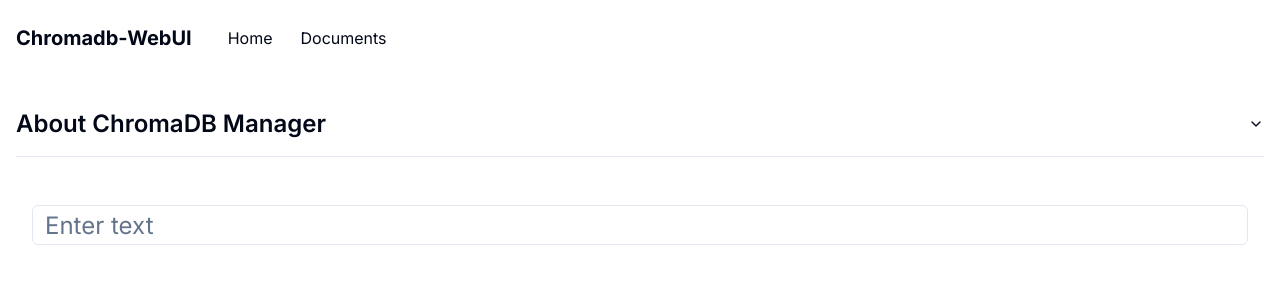
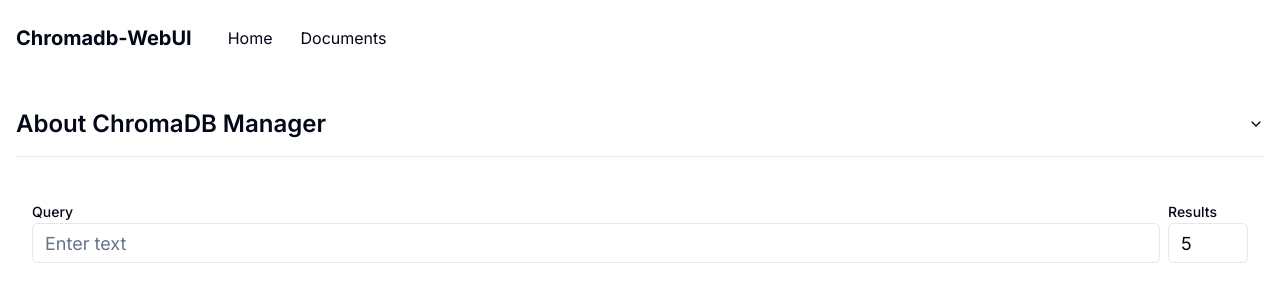
Before and after one commit to treeleaves30760/chromadb-WebUI, a Next.js app in the folder frontend-react/: page / in a window 1280 px wide. Shown: the top 302 px of the page. Built offline with nearby package versions, Linux system fonts and the light colour scheme.

Commit message:
feat: Add label component for UI consistency

```diff
--- a/frontend-react/package.json
+++ b/frontend-react/package.json
@@ -10,6 +10,7 @@
   },
   "dependencies": {
     "@radix-ui/react-accordion": "^1.2.0",
+    "@radix-ui/react-label": "^2.1.0",
     "@radix-ui/react-navigation-menu": "^1.2.0",
     "@radix-ui/react-slot": "^1.1.0",
     "class-variance-authority": "^0.7.0",
--- a/frontend-react/src/components/query.tsx
+++ b/frontend-react/src/components/query.tsx
@@ -4,6 +4,7 @@
 import { Input } from "@/components/ui/input";
 import { Card, CardContent, CardHeader, CardTitle } from "@/components/ui/card";
 import { Alert, AlertDescription } from "@/components/ui/alert";
+import { Label } from "@/components/ui/label";
 import ReactMarkdown from "react-markdown";
 
 interface Document {
@@ -15,15 +16,16 @@
 
 export default function DocumentQuery() {
 	const [inputText, setInputText] = useState("");
+	const [nResult, setNResult] = useState("5"); // Default to 5 results
 	const [documents, setDocuments] = useState<Document[]>([]);
 	const [error, setError] = useState<string | null>(null);
 
-	const queryDocument = useCallback(async (query: string) => {
+	const queryDocument = useCallback(async (query: string, n: number) => {
 		try {
-			const response = await fetch(LOCAL_SERVER + "/query_document", {
+			const response = await fetch(`${LOCAL_SERVER}/query_document`, {
 				method: "POST",
 				headers: { "Content-Type": "application/json" },
-				body: JSON.stringify({ content: query }),
+				body: JSON.stringify({ content: query, n_result: n }),
 			});
 			const data = await response.json();
 
@@ -47,14 +49,14 @@
 	useEffect(() => {
 		if (inputText) {
 			const debounceTimer = setTimeout(() => {
-				queryDocument(inputText);
+				queryDocument(inputText, parseInt(nResult));
 			}, 300); // Debounce for 300ms
 
 			return () => clearTimeout(debounceTimer);
 		} else {
 			setDocuments([]);
 		}
-	}, [inputText, queryDocument]);
+	}, [inputText, nResult, queryDocument]);
 
 	return (
 		<div className="container mx-auto p-4">
@@ -63,13 +65,38 @@
 					<AlertDescription>{error}</AlertDescription>
 				</Alert>
 			)}
+			<div className="flex flex-col space-y-2 mb-4">
+				<div className="flex items-end space-x-2">
+					<div className="flex-grow">
+						<Label htmlFor="query-input" className="mb-1 block">
+							Query
+						</Label>
 						<Input
+							id="query-input"
 							type="text"
 							value={inputText}
 							onChange={(e) => setInputText(e.target.value)}
-				className="mb-4 text-2xl"
+							className="text-lg"
 							placeholder="Enter text"
 						/>
+					</div>
+					<div className="w-20">
+						<Label htmlFor="n-result-input" className="mb-1 block">
+							Results
+						</Label>
+						<Input
+							id="n-result-input"
+							type="number"
+							value={nResult}
+							onChange={(e) => setNResult(e.target.value)}
+							className="text-lg"
+							placeholder="#"
+							min="1"
+							max="99"
+						/>
+					</div>
+				</div>
+			</div>
 			{documents.map((document, index) => (
 				<Card key={index} className="mb-4">
 					<CardHeader>
--- /dev/null
+++ b/frontend-react/src/components/ui/label.tsx
@@ -0,0 +1,26 @@
+"use client"
+
+import * as React from "react"
+import * as LabelPrimitive from "@radix-ui/react-label"
+import { cva, type VariantProps } from "class-variance-authority"
+
+import { cn } from "@/lib/utils"
+
+const labelVariants = cva(
+  "text-sm font-medium leading-none peer-disabled:cursor-not-allowed peer-disabled:opacity-70"
+)
+
+const Label = React.forwardRef<
+  React.ElementRef<typeof LabelPrimitive.Root>,
+  React.ComponentPropsWithoutRef<typeof LabelPrimitive.Root> &
+    VariantProps<typeof labelVariants>
+>(({ className, ...props }, ref) => (
+  <LabelPrimitive.Root
+    ref={ref}
+    className={cn(labelVariants(), className)}
+    {...props}
+  />
+))
+Label.displayName = LabelPrimitive.Root.displayName
+
+export { Label }
```
Also changed, not shown: 1 other file (tests, documents, lock files or other folders). Lines whose indentation alone changed are shown as unchanged.
